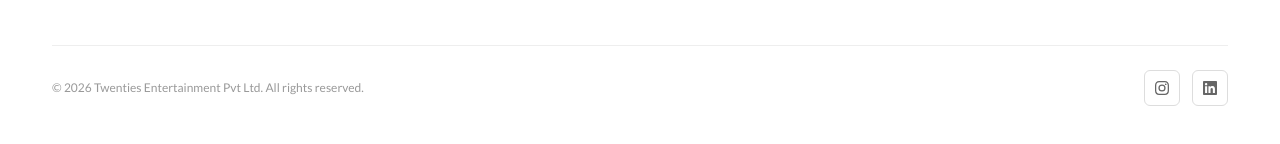
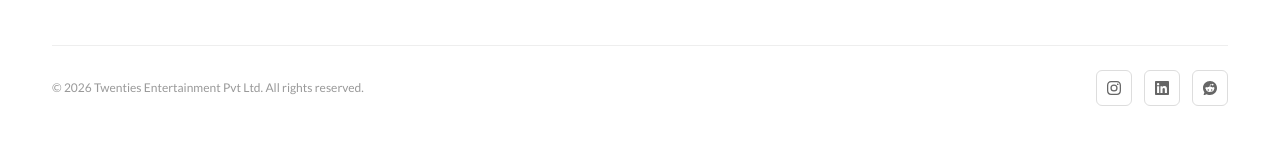
Before and after one commit to Sayuj63/metubez-website, a Next.js app: page / in a window 1280 px wide. Shown: the part 5567-5711 px from the top of the page. Built offline with nearby package versions, Linux system fonts and the light colour scheme.

Commit message:
Add Reddit to footer social links
Co-Authored-By: Claude Opus 4.7 <noreply@anthropic.com>

```diff
--- a/src/components/Footer.tsx
+++ b/src/components/Footer.tsx
@@ -137,6 +137,12 @@ export default function Footer() {
             >
               <path d="M20.447 20.452h-3.554v-5.569c0-1.328-.027-3.037-1.852-3.037-1.853 0-2.136 1.445-2.136 2.939v5.667H9.351V9h3.414v1.561h.046c.477-.9 1.637-1.85 3.37-1.85 3.601 0 4.267 2.37 4.267 5.455v6.286zM5.337 7.433a2.062 2.062 0 01-2.063-2.065 2.063 2.063 0 112.063 2.065zm1.782 13.019H3.555V9h3.564v11.452zM22.225 0H1.771C.792 0 0 .774 0 1.729v20.542C0 23.227.792 24 1.771 24h20.451C23.2 24 24 23.227 24 22.271V1.729C24 .774 23.2 0 22.222 0h.003z" />
             </Social>
+            <Social
+              label="Reddit"
+              href="https://www.reddit.com/r/Metubez/"
+            >
+              <path d="M12 0C5.373 0 0 5.373 0 12c0 2.725.91 5.24 2.44 7.254l-1.398 4.13a.75.75 0 00.938.938l4.13-1.398A11.945 11.945 0 0012 24c6.627 0 12-5.373 12-12S18.627 0 12 0zm6.894 13.68c.017.157.026.316.026.477 0 2.577-3.1 4.667-6.92 4.667s-6.92-2.09-6.92-4.667c0-.161.009-.32.026-.477a1.583 1.583 0 111.748-2.554c1.146-.83 2.693-1.36 4.41-1.42l.82-3.845a.4.4 0 01.482-.313l2.703.575a1.36 1.36 0 11.137.782l-2.323-.494-.72 3.295c1.694.07 3.219.6 4.35 1.423a1.583 1.583 0 111.65 2.554h-.469zM9.06 13.94a1.29 1.29 0 100 2.58 1.29 1.29 0 000-2.58zm5.88 0a1.29 1.29 0 100 2.58 1.29 1.29 0 000-2.58zm-.94 4.34a.36.36 0 00-.51 0c-.51.51-1.31.74-2.44.74-1.12 0-1.93-.23-2.44-.74a.36.36 0 00-.51.51c.65.65 1.62.94 2.95.94 1.33 0 2.3-.29 2.95-.94a.36.36 0 000-.51z" />
+            </Social>
           </div>
         </div>
       </div>
```
